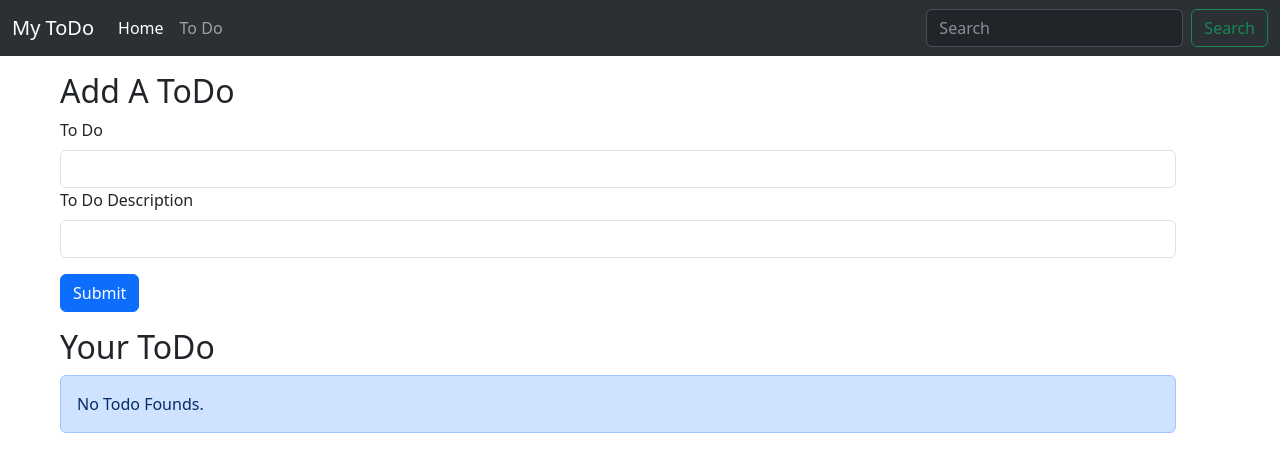
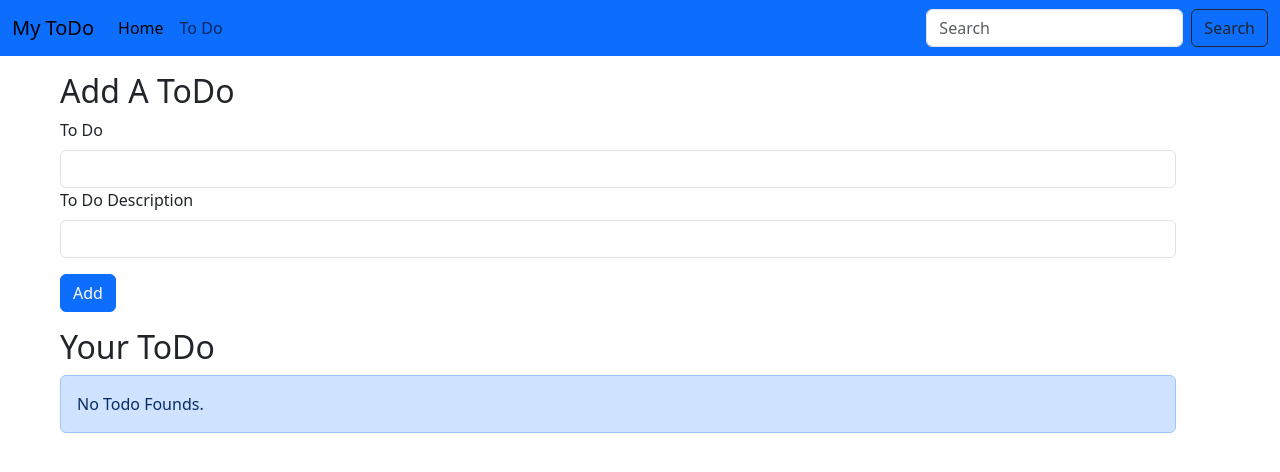
Before and after one commit to RachitTanwar/ToDo-WebApp, a Flask app: page /todo in a window 1280 px wide. Shown: the top 472 px of the page. Run offline with Flask 3, Linux system fonts and the light colour scheme.

Commit message:
Navbar colour changed

```diff
--- a/templates/base.html
+++ b/templates/base.html
@@ -11,7 +11,7 @@
 
 <body>
 
-    <nav class="navbar navbar-expand-lg bg-body-tertiary bg-primary" data-bs-theme="dark">
+    <nav class="navbar navbar-expand-lg bg-primary" style="background-color: #316CF4;">
         <div class="container-fluid">
             <a class="navbar-brand" href="http://127.0.0.1:5000">My ToDo</a>
             <button class="navbar-toggler" type="button" data-bs-toggle="collapse"
@@ -30,7 +30,7 @@
                 </ul>
                 <form class="d-flex" role="search">
                     <input class="form-control me-2" type="search" placeholder="Search" aria-label="Search">
-                    <button class="btn btn-outline-success" type="submit">Search</button>
+                    <button type="button" class="btn btn-outline-dark">Search</button>
                 </form>
             </div>
         </div>
--- a/templates/todo.html
+++ b/templates/todo.html
@@ -9,7 +9,7 @@
             <label for="desc" class="form-label">To Do Description</label>
             <input type="text" class="form-control" name="desc" id="Desc" aria-describedby="emailHelp">
         </div>
-        <button type="submit" class="btn btn-primary">Submit</button>
+        <button type="submit" class="btn btn-primary">Add</button>
     </form>
 </div>
 
```
Also changed, not shown: instance/todo.db.
